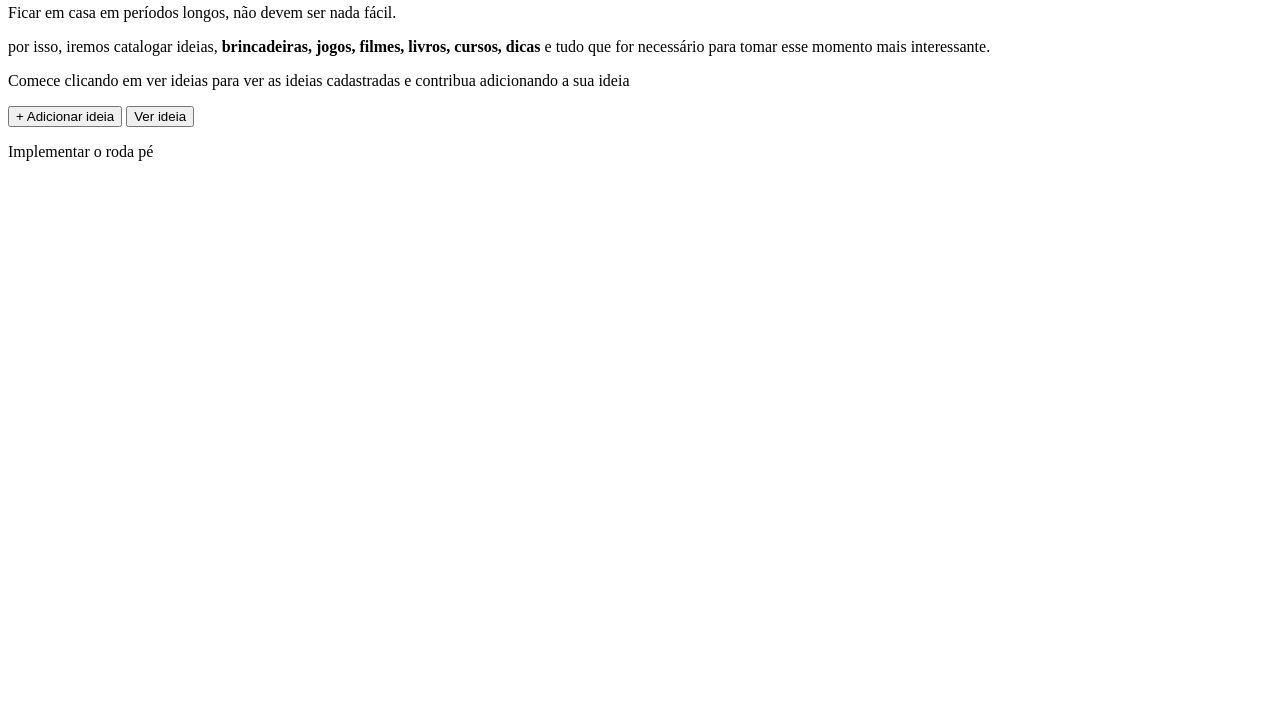
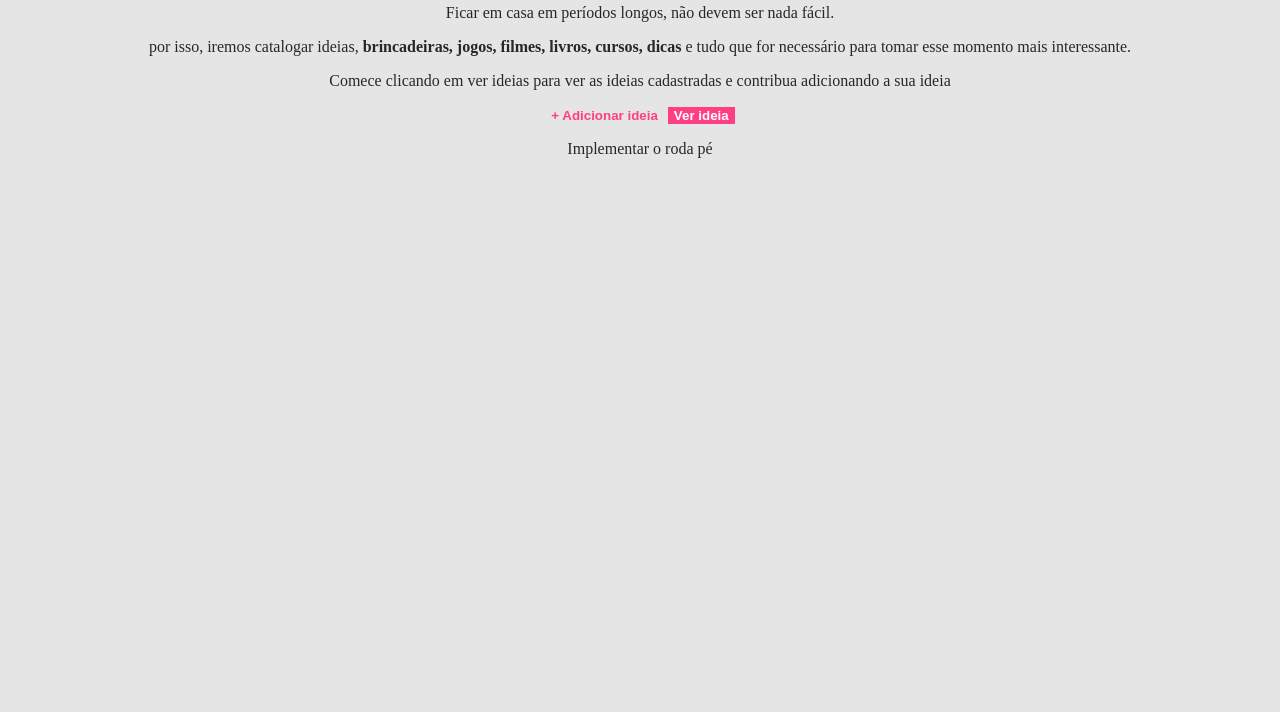
Before and after one commit to leomoraiscam/creative-ideas, a plain HTML site: page index.html in a window 1280 px wide. Shown: the part 88-800 px from the top of the page. Drawn offline with Linux system fonts and the light colour scheme.

Commit message:
Estilizaão da página com CSS | Estilização

```diff
--- a/index.html
+++ b/index.html
@@ -3,6 +3,26 @@
   <head>
     <title>Casa criativa</title>
     <meta charset="utf8" />
+
+    <style>
+      body {
+        background: #e5e5e5;
+        color: #25282b;
+        text-align: center;
+      }
+
+      button {
+        background: none;
+        color: #ff3e84;
+        border: none;
+        font-weight: bold;
+      }
+
+      .fat {
+        background: #ff3e84;
+        color: #ffffff;
+      }
+    </style>
   </head>
 
   <body>
@@ -23,8 +43,8 @@
     </p>
 
     <button>+ Adicionar ideia</button>
-    <button>Ver ideia</button>
+    <button class="fat">Ver ideia</button>
 
-    <p>Implementar o roda pé</p>
+    <p id="footer">Implementar o roda pé</p>
   </body>
 </html>
```
